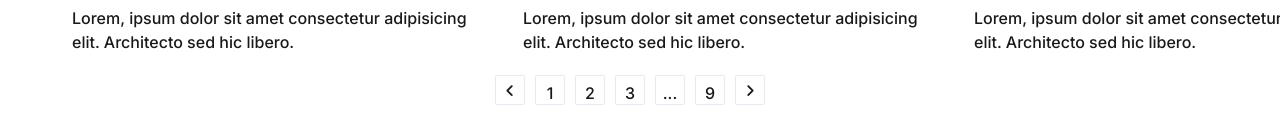
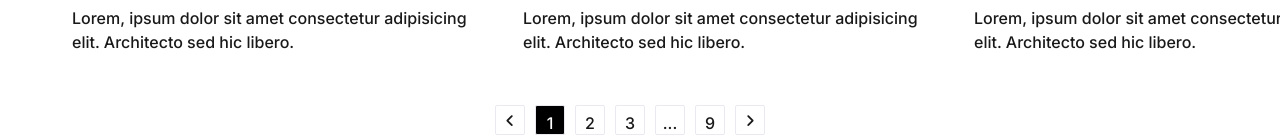
Before and after one commit to Janee4/react-crito, a React (Create React App) app: page /news in a window 1280 px wide. Shown: the part 2175-2312 px from the top of the page. Before the commit the page ends 2285 px from the top, so only its background shows below. Built offline with nearby package versions, Linux system fonts and the light colour scheme; some icons are missing.

Commit message:
klar med knapparna

```diff
--- a/src/App.css
+++ b/src/App.css
@@ -4,6 +4,11 @@
 .number-container {
   display: flex;
   justify-content: center;
+  margin-top: 30px;
+}
+.number-container #nrOne {
+  background-color: black;
+  color: #ffffff;
 }
 .number-container .number-box {
   width: 30px;
--- a/src/assets/scss/sections/_NewsBody.scss
+++ b/src/assets/scss/sections/_NewsBody.scss
@@ -1,6 +1,13 @@
 .number-container {
   display: flex;
  justify-content: center;
+ margin-top: 30px;
+
+ #nrOne {
+  background-color: black;
+  color: #ffffff;
+
+ }
 
   .number-box {
     width: 30px;
--- a/src/components/NewsComponents/NewsBody.js
+++ b/src/components/NewsComponents/NewsBody.js
@@ -40,7 +40,7 @@ const NewsBody = () => {
 
     <div className="number-container">
       <div className="arrows">{<i class="fa-solid fa-angle-left"></i>}</div>
-      <div className="number-box">1</div>
+      <div id="nrOne" className="number-box">1</div>
       <div className="number-box">2</div>
       <div className="number-box">3</div>
       <div className="number-box">{'...'}</div>
```
